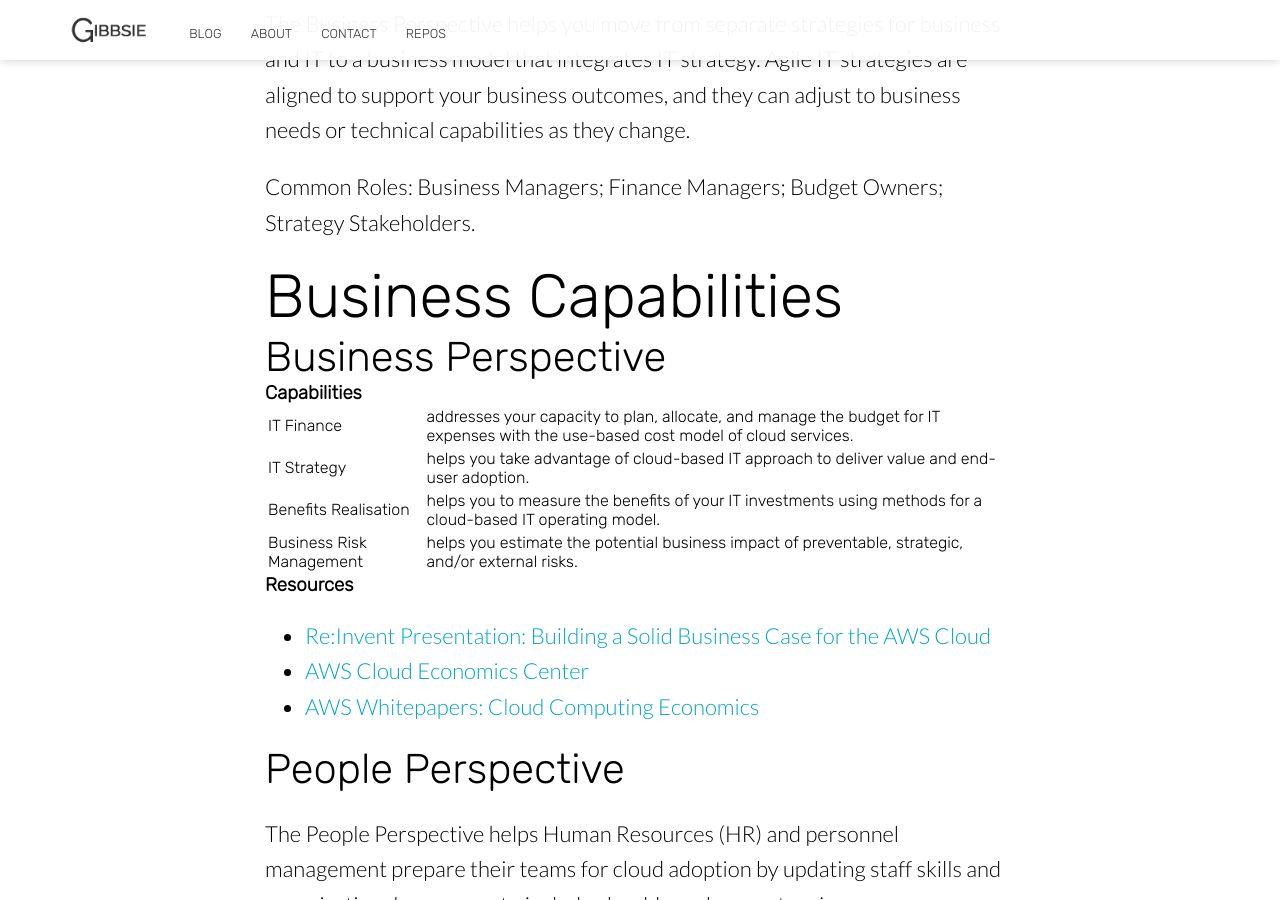
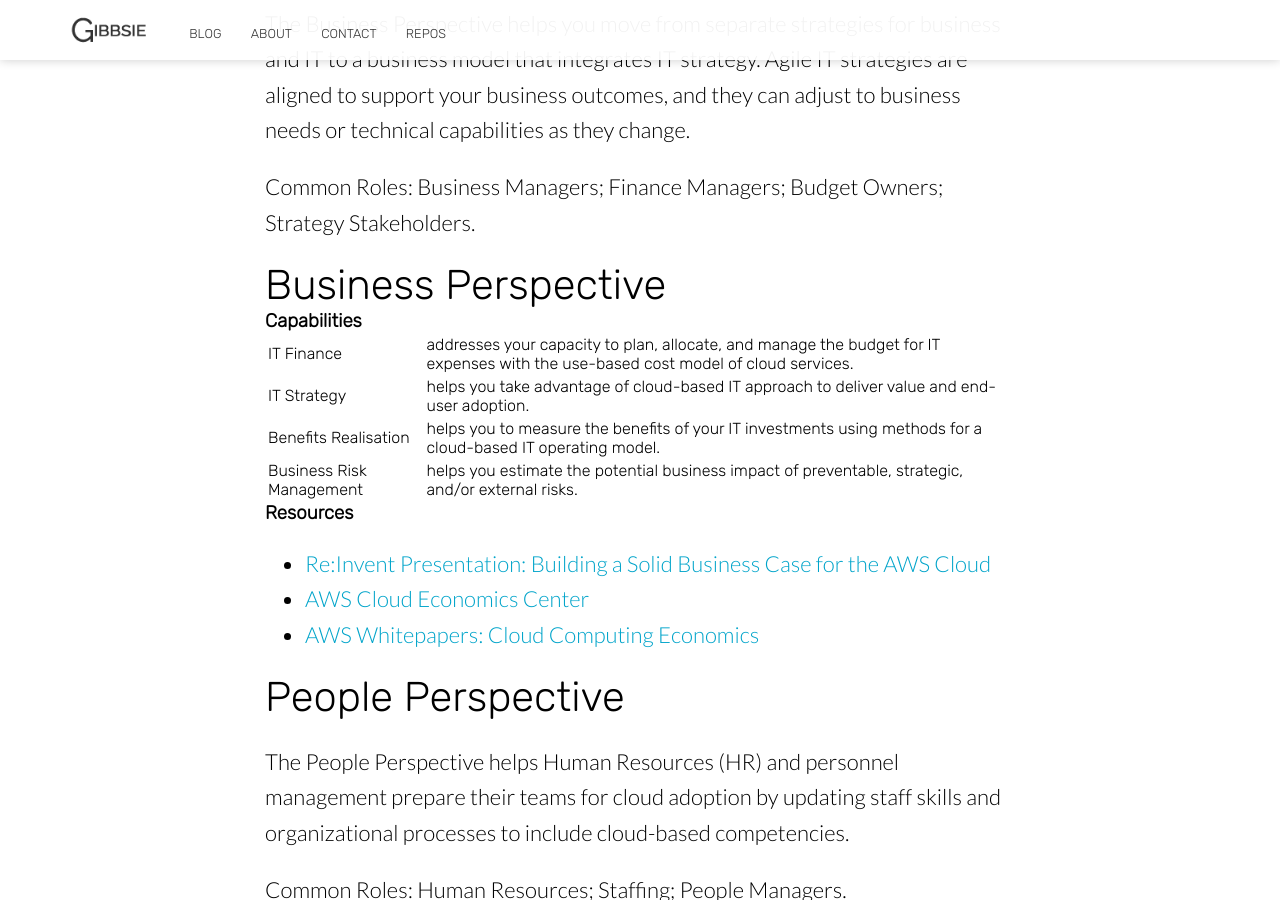
Before and after one commit to gibbsie/gibbsie.github.io, a Jekyll site: the page built from _posts/2019-03-20-awscaf-sec.md, in a window 1280 px wide and 900 px high, scrolled down 2412 px. Built offline with Jekyll 4.4.1, drawn with Linux system fonts in a browser that asks for light colours; nearby versions of some CDN libraries; some of the changed text lies outside the part shown; grey boxes are pictures that could not be loaded.

Commit message:
Initial Commit

```diff
--- a/_posts/2019-03-20-awscaf-sec.md
+++ b/_posts/2019-03-20-awscaf-sec.md
@@ -31,8 +31,6 @@
 The Business Perspective helps you move from separate strategies for business and IT to a business model that integrates IT strategy. Agile IT strategies are aligned to support your business outcomes, and they can adjust to business needs or technical capabilities as they change.
 
 Common Roles: Business Managers; Finance Managers; Budget Owners; Strategy Stakeholders.
-
-# Business Capabilities
 
 ## Business Perspective
 
@@ -87,8 +85,6 @@
 
 - [Blog: 3 Shortcuts to Accelerate Your Cloud Migration and IT Portfolio Analysis](https://medium.com/aws-enterprise-collection/3-shortcuts-to-accelerate-your-cloud-migration-and-it-portfolio-analysis-4dcace5b4332)
 - [Re:Invent Presentation: Enterprise Innovation at Start-up Speed](https://www.linkedin.com/pulse/enterprise-innovation-start-up-speed-eric-tachibana/)
-
-# Technology Capabilities
 
 ## Platform Perspective
 
```
